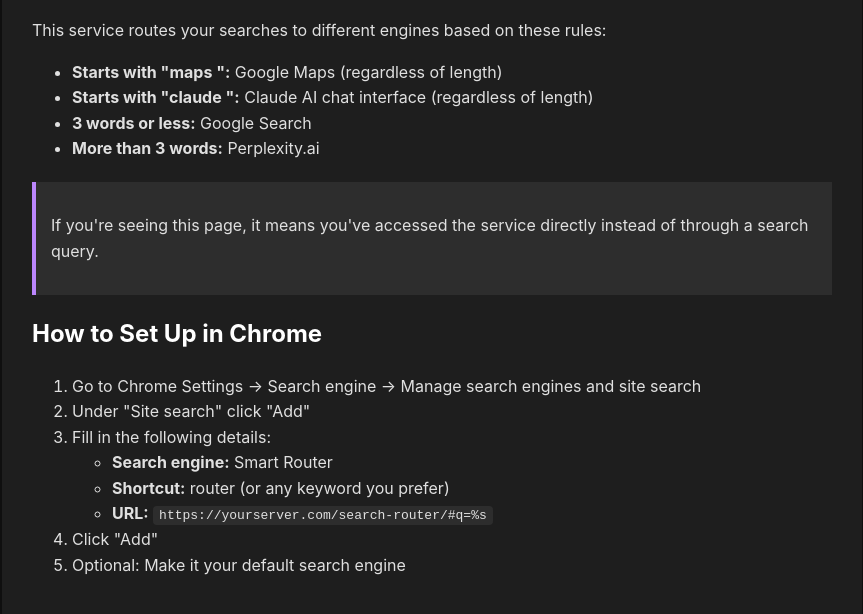
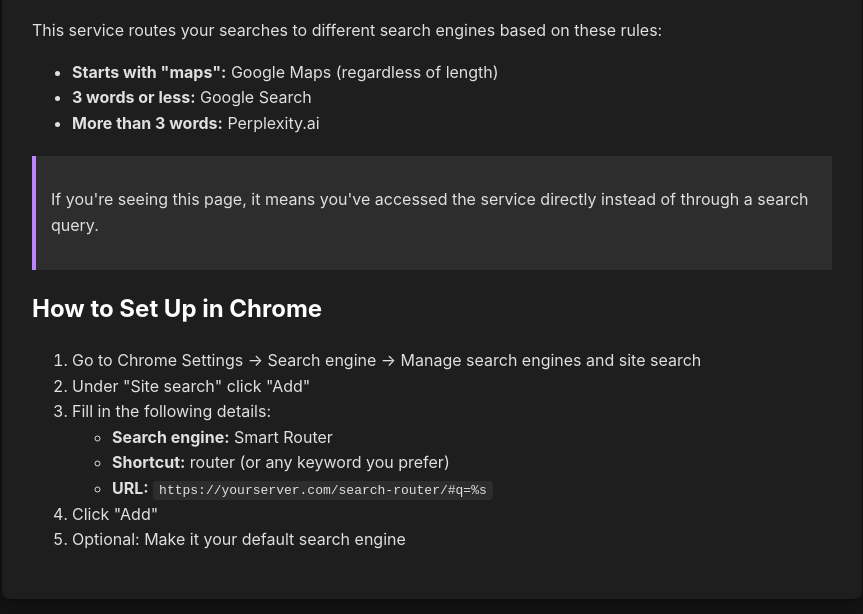
Before and after one commit to alon-slutzky/search-router, a plain HTML site: page index.html in a window 1280 px wide. Shown: the part 146-760 px from the top of the page, without its empty margins (208-1071 px from the left). Drawn offline with Linux system fonts and the light colour scheme.

Commit message:
Update index.html

```diff
--- a/index.html
+++ b/index.html
@@ -109,10 +109,9 @@
 <body>
     <div class="container">
         <h1>Search Router</h1>
-        <p>This service routes your searches to different engines based on these rules:</p>
+        <p>This service routes your searches to different search engines based on these rules:</p>
         <ul>
-            <li><strong>Starts with "maps ":</strong> Google Maps (regardless of length)</li>
-            <li><strong>Starts with "claude ":</strong> Claude AI chat interface (regardless of length)</li>
+            <li><strong>Starts with "maps":</strong> Google Maps (regardless of length)</li>
             <li><strong>3 words or less:</strong> Google Search</li>
             <li><strong>More than 3 words:</strong> Perplexity.ai</li>
         </ul>
```
